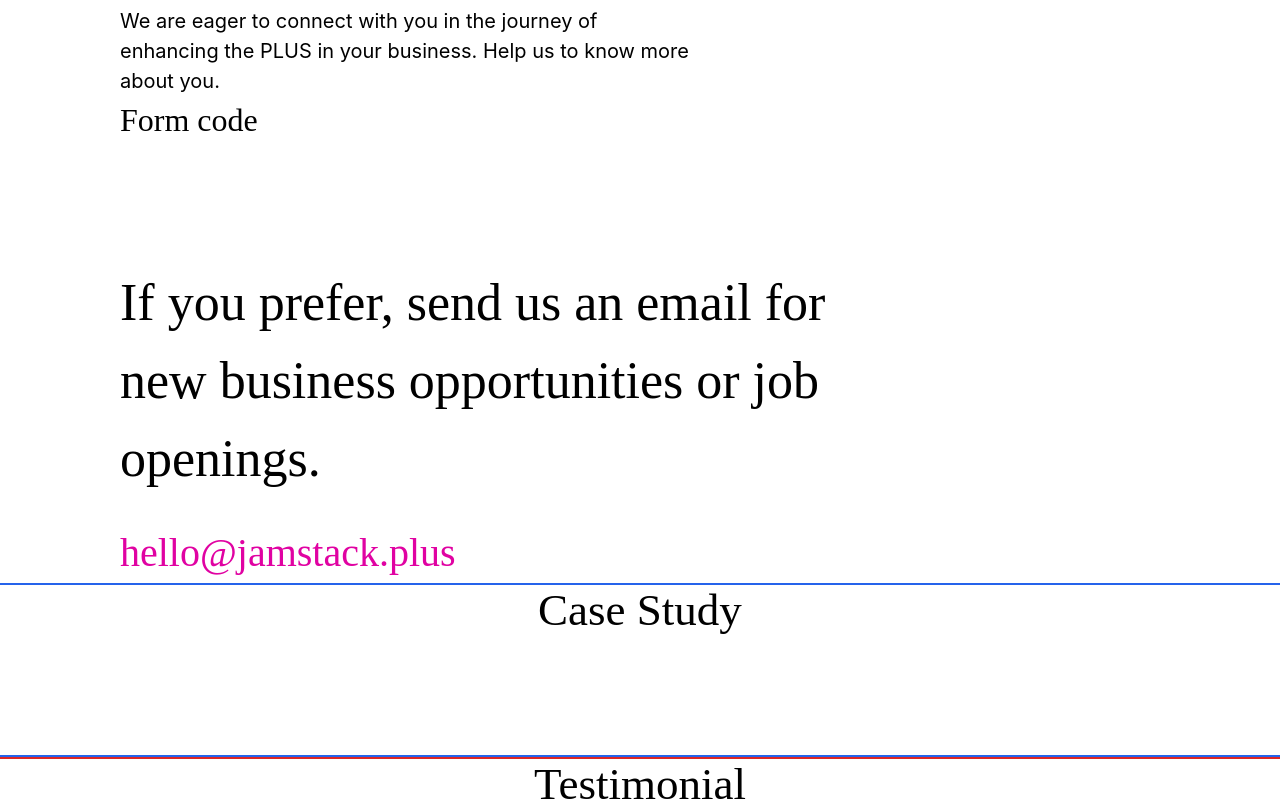
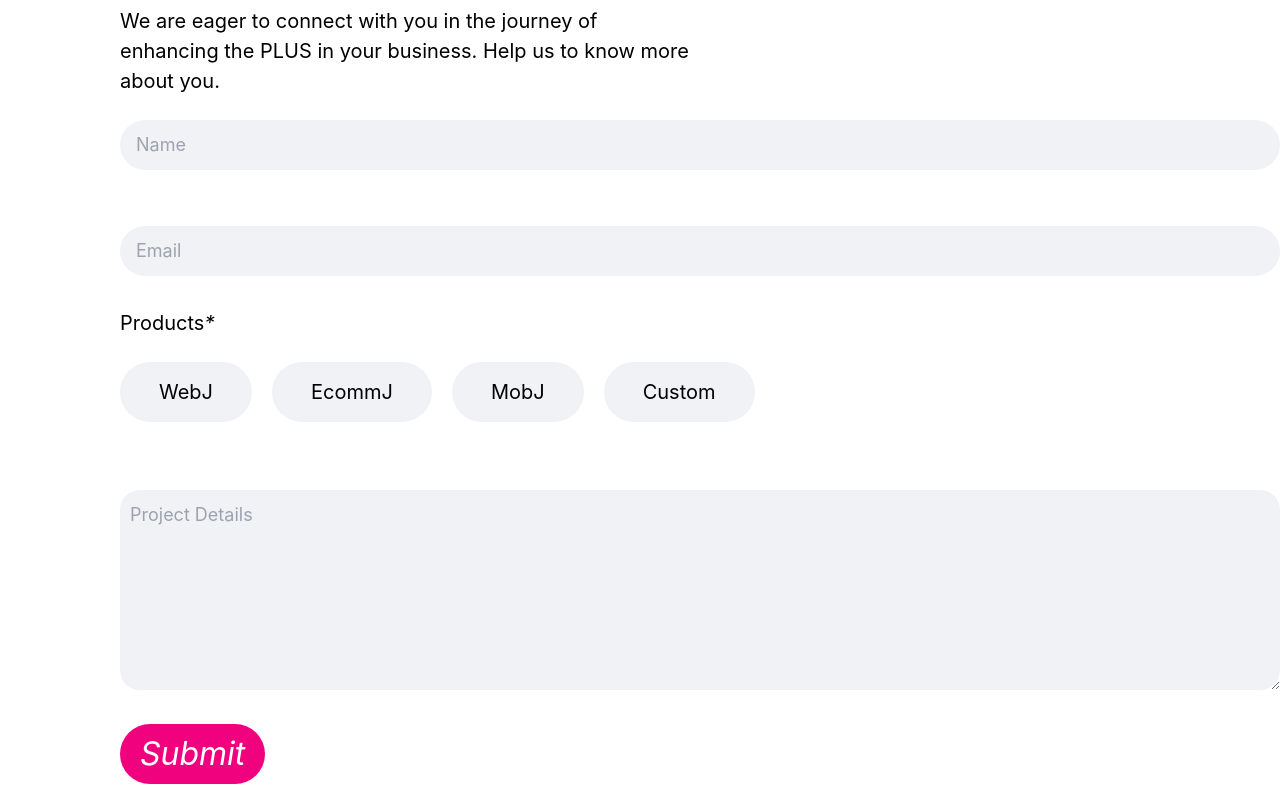
Before and after one commit to TrushantB/jamstack, a Next.js app: page /contact in a window 1280 px wide. Shown: the part 425-1226 px from the top of the page. Built offline with nearby package versions, Linux system fonts and the light colour scheme; a web font is replaced by a local one.

Commit message:
feat(form):added form component

```diff
--- /dev/null
+++ b/src/components/form.js
@@ -0,0 +1,46 @@
+import React from 'react'
+
+const Form = () => {
+  return (
+    <div className='wrapper'>
+
+<form action='https://forms.zohopublic.in/setoosolutionsprivatelimited/form/ContactUsJamstackplus/formperma/Pp2Ws2PM0DANC2AnR60st_Y1vzc5y2QYa3qUYgzzfgY/htmlRecords/submit' name='form' id='form' method='POST' accept-charset='UTF-8' enctype='multipart/form-data'>
+<input type="hidden" name="zf_referrer_name" value=""/>
+<input type="hidden" name="zf_redirect_url" value=""/>
+<input type="hidden" name="zc_gad" value=""/>
+
+
+<label>
+</label>
+<input  type="text" name="SingleLine"  fieldType={1} maxlength="255" placeholder="Name" />
+
+<label>
+</label>
+<input type="text" maxlength="255" name="Email"  fieldType={9} placeholder="Email" />
+
+<label>Products
+<em>*</em>
+</label>
+<div>
+
+
+<input type="checkbox" id="Checkbox_1" name="Checkbox" value="WebJ"/>
+<label for="Checkbox_1">WebJ</label>
+<input type="checkbox" id="Checkbox_2" name="Checkbox" value="EcommJ"/>
+<label for="Checkbox_2">EcommJ</label>
+<input type="checkbox" id="Checkbox_3" name="Checkbox" value="MobJ"/>
+<label for="Checkbox_3">MobJ</label>
+<input type="checkbox" id="Checkbox_4" name="Checkbox" value="Custom"/>
+<label for="Checkbox_4">Custom</label>
+
+</div>
+
+<label>
+</label>
+<textarea name="MultiLine" maxlength="65535" placeholder="Project&#x20;Details" ></textarea>
+<button type="submit"><em>Submit</em></button></form>
+    </div>
+  )
+}
+
+export default Form
--- a/src/pages/contact.js
+++ b/src/pages/contact.js
@@ -1,3 +1,4 @@
+import Form from "@/components/form";
 
 
 const About = () => {
@@ -13,7 +14,7 @@ const About = () => {
             <h2 className="lg:w-7/12">Let’s prepare your uniquely engineered digital presence together!</h2>
             <p className="w-1/2">We are eager to connect with you in the journey of enhancing the PLUS in your business. Help us to know more about you.</p>
 
-            <h5>Form code</h5>
+            <Form/>
         </div>
 
     {/* cta section */}
--- a/src/styles/globals.css
+++ b/src/styles/globals.css
@@ -81,3 +81,96 @@
     line-height: 2.4rem;
   }
 }
+
+
+/* form css */
+
+.wrapper form  {
+display: flex;
+flex-direction: column;
+
+align-items: flex-start;
+}
+
+.wrapper form div{
+  display: flex;
+  width: 100%;
+  justify-content: flex-start;
+  gap:20px;
+
+}
+
+.wrapper form input[type="text"]{
+  background: #F1F2F6;
+  height: 60;
+  padding: 10px  16px ;
+  border-radius: 50px;
+  margin-bottom: 32px;
+  width: 100%;
+  font-size: 18px;
+
+
+}
+
+.wrapper form input[type="text"]:focus{
+  outline: 1px solid #F0027F;
+  width: 100%;
+}
+
+
+.wrapper form input[type="checkbox"]{
+  visibility: hidden;
+  position: absolute;
+}
+
+.wrapper form div input[type="checkbox"]:checked + label {
+ background-color: #4767F6;
+ color: #fff;
+}
+
+.wrapper form label{
+  margin-bottom: 24px;
+}
+
+
+.wrapper form div label {
+  display: flex;
+  justify-content: center;
+  align-items: center;
+  padding: 0 39px;
+  border-radius: 50px;
+  height: 60px;
+  background-color: #F1F2F6;
+
+
+}
+
+.wrapper form textarea:focus{
+  outline: 1px solid #F0027F;
+}
+
+.wrapper form div :checked:checked{
+
+
+  background-color: blue;
+}
+
+.wrapper form textarea{
+  margin: 20px 0 0;
+  height: 200px;
+  background-color:#F1F2F6 ;
+  border-radius: 20px;
+  padding: 10px;
+  width: 100%;
+  font-size: 18px;
+}
+
+.wrapper form button{
+  padding: 0 20px;
+  height: 60px;
+  background-color: #F0027F;
+  color: #fff;
+  border-radius: 50px;
+  margin-top: 34px;
+
+}
```
